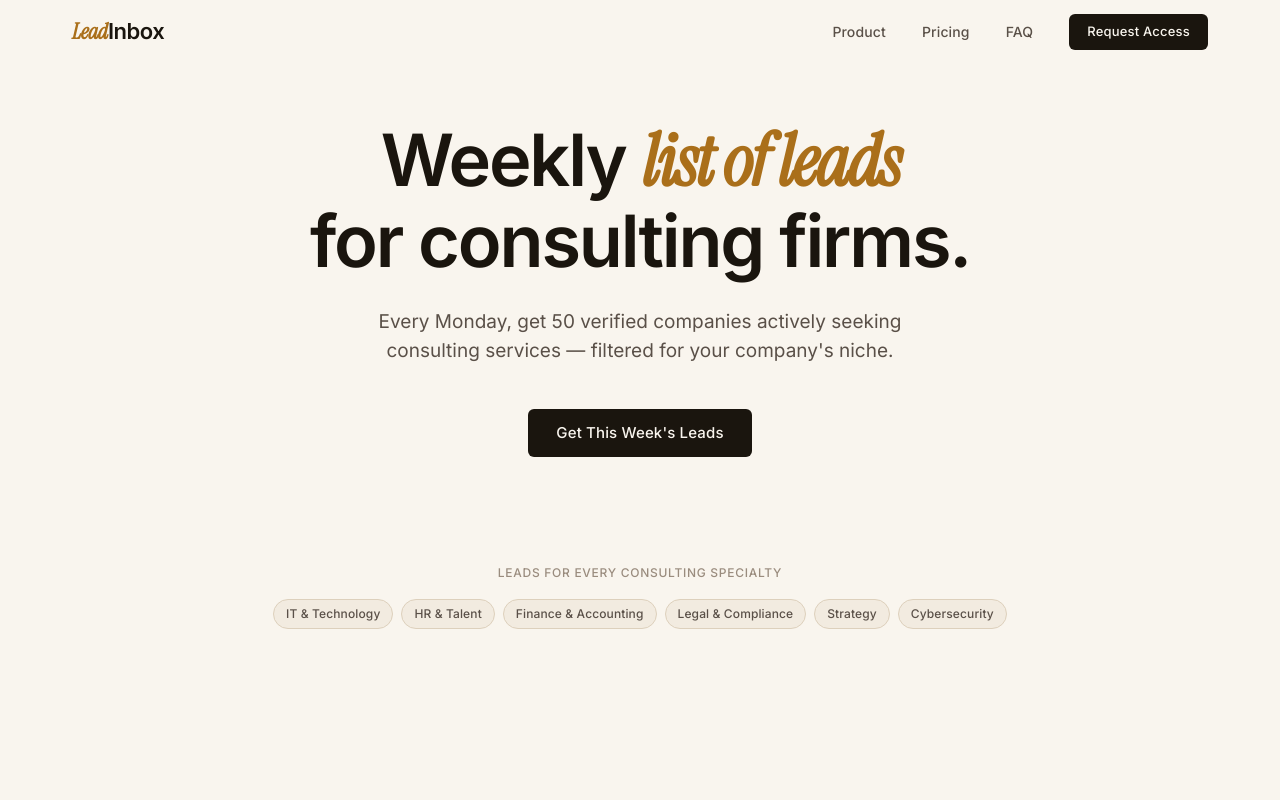
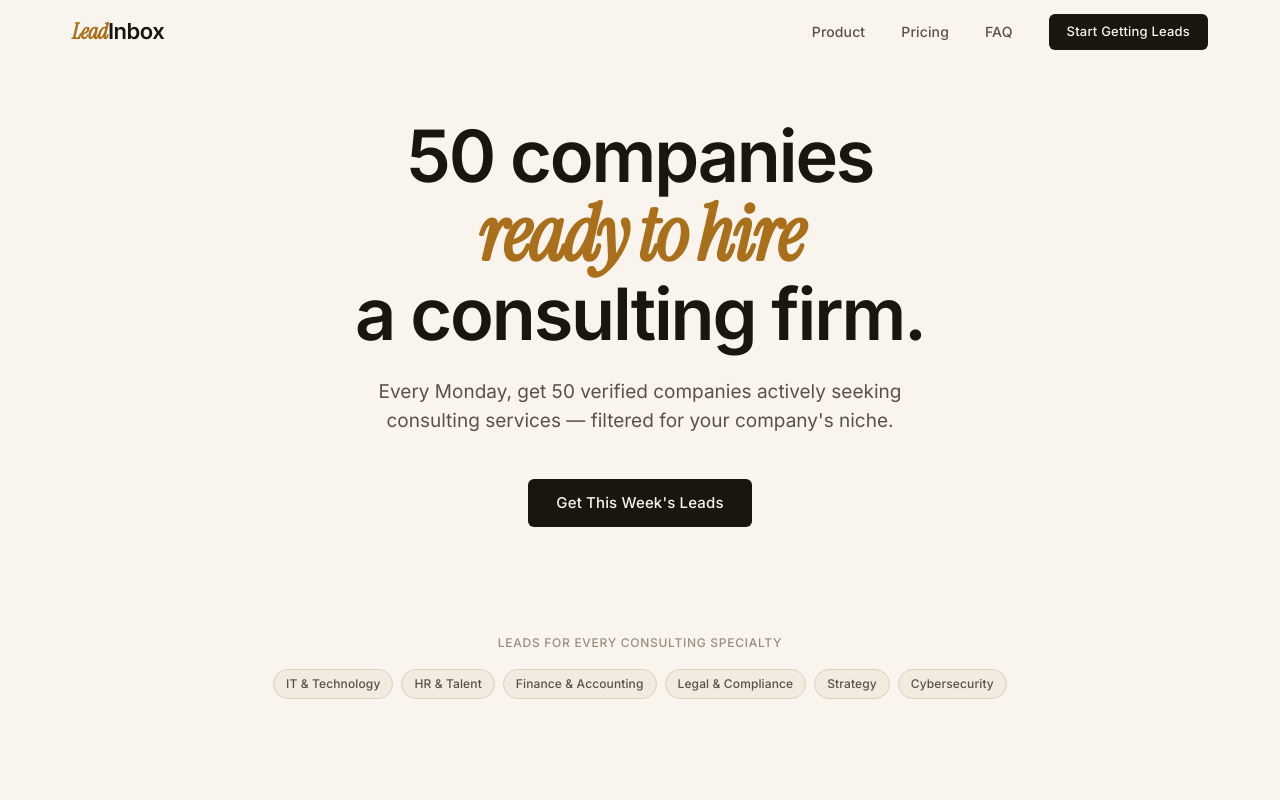
Before and after one commit to ArtemiiHH/consulting-leads, a React (Vite) app: page / in a window 1280 px wide. Shown: the top 800 px of the page. Built offline with nearby package versions, Linux system fonts and the light colour scheme; a web font is replaced by a local one.

Commit message:
Simplify even more

```diff
--- a/src/components/Categories/Categories.jsx
+++ b/src/components/Categories/Categories.jsx
@@ -1,15 +1,47 @@
-import styles from './Categories.module.css'
+import styles from "./Categories.module.css";
 
 const categories = [
-  { num: '01', name: 'IT & Digital Transformation', desc: 'For firms advising on technology adoption, infrastructure, and digital strategy.' },
-  { num: '02', name: 'HR & Talent Consulting', desc: 'For firms handling workforce planning, recruitment, and organisational development.' },
-  { num: '03', name: 'Finance & Accounting', desc: 'For firms supporting CFOs, audits, financial restructuring, and compliance.' },
-  { num: '04', name: 'Legal & Compliance', desc: 'For firms specialising in regulatory guidance, contract management, and risk.' },
-  { num: '05', name: 'Operations & Supply Chain', desc: 'For firms optimising processes, procurement, and logistics networks.' },
-  { num: '06', name: 'Strategy & Management', desc: 'For generalist strategy consultancies and management advisors.' },
-  { num: '07', name: 'Cybersecurity', desc: 'For firms focused on security audits, incident response, and risk assessment.' },
-  { num: '08', name: 'ESG & Sustainability', desc: 'For firms advising on environmental, social, and governance reporting and strategy.' },
-]
+  {
+    num: "01",
+    name: "IT & Digital Transformation",
+    desc: "For firms advising on technology adoption, infrastructure, and digital strategy.",
+  },
+  {
+    num: "02",
+    name: "HR & Talent Consulting",
+    desc: "For firms handling workforce planning, recruitment, and organisational development.",
+  },
+  {
+    num: "03",
+    name: "Finance & Accounting",
+    desc: "For firms supporting CFOs, audits, financial restructuring, and compliance.",
+  },
+  {
+    num: "04",
+    name: "Legal & Compliance",
+    desc: "For firms specialising in regulatory guidance, contract management, and risk.",
+  },
+  {
+    num: "05",
+    name: "Operations & Supply Chain",
+    desc: "For firms optimising processes, procurement, and logistics networks.",
+  },
+  {
+    num: "06",
+    name: "Strategy & Management",
+    desc: "For generalist strategy consultancies and management advisors.",
+  },
+  {
+    num: "07",
+    name: "Cybersecurity",
+    desc: "For firms focused on security audits, incident response, and risk assessment.",
+  },
+  {
+    num: "08",
+    name: "ESG & Sustainability",
+    desc: "For firms advising on environmental, social, and governance reporting and strategy.",
+  },
+];
 
 export default function Categories() {
   return (
@@ -19,12 +51,14 @@ export default function Categories() {
           <p className={styles.label}>Who it's for</p>
           <div className={styles.headerRow}>
             <h2 className={styles.title}>
-              Built for eight consulting <em className={styles.accent}>specialties.</em>
+              Built for eight consulting{" "}
+              <em className={styles.accent}>specialties.</em>
             </h2>
             <p className={styles.desc}>
-              Leads are categorised by consulting vertical so the prospects
-              you receive actually match your practice area — not just any
-              company with an open budget.
+              Generic lead lists waste your time. LeadInbox filters by
+              consulting vertical, so a Finance & Accounting firm never receives
+              IT transformation leads. You choose your specialty — we do the
+              rest.
             </p>
           </div>
         </div>
@@ -40,5 +74,5 @@ export default function Categories() {
         </div>
       </div>
     </section>
-  )
+  );
 }
--- a/src/components/FinalCTA/FinalCTA.jsx
+++ b/src/components/FinalCTA/FinalCTA.jsx
@@ -1,4 +1,4 @@
-import styles from './FinalCTA.module.css'
+import styles from "./FinalCTA.module.css";
 
 export default function FinalCTA({ onCheckout }) {
   return (
@@ -6,16 +6,21 @@ export default function FinalCTA({ onCheckout }) {
       <div className={`container ${styles.inner}`}>
         <p className={styles.eyebrow}>Ready to start?</p>
         <h2 className={styles.headline}>
-          Your next client relationship starts with{' '}
-          <em className={styles.accent}>the right introduction.</em>
+          Your next client is on{" "}
+          <em className={styles.accent}>this week's list.</em>
         </h2>
         <p className={styles.body}>
-          Request access today. Set your preferences once.
-          Receive your first verified lead file by the end of the week.
+          Sign up today, set your preferences once, and your first 50 leads
+          arrive Monday. Most of our customers send their first outreach email
+          the same day they receive the file.
         </p>
         <div className={styles.actions}>
-          <button type="button" className={styles.primaryBtn} onClick={() => onCheckout?.()}>
-            Request Access
+          <button
+            type="button"
+            className={styles.primaryBtn}
+            onClick={() => onCheckout?.()}
+          >
+            Find My Next Clients
           </button>
           <a href="mailto:hello@leadinbox.io" className={styles.secondaryBtn}>
             Talk to us first
@@ -24,5 +29,5 @@ export default function FinalCTA({ onCheckout }) {
         {/* <p className={styles.note}>No long-term contracts. Cancel any time.</p> */}
       </div>
     </section>
-  )
+  );
 }
--- a/src/components/Header/Header.jsx
+++ b/src/components/Header/Header.jsx
@@ -25,7 +25,7 @@ export default function Header() {
         </nav>
 
         <a href="#pricing" className={styles.cta}>
-          Request Access
+          Start Getting Leads
         </a>
 
         <button
--- a/src/components/Hero/Hero.jsx
+++ b/src/components/Hero/Hero.jsx
@@ -14,9 +14,9 @@ export default function Hero() {
     <section className={styles.hero}>
       <div className={`container ${styles.inner}`}>
         <h1 className={styles.headline}>
-          Weekly <em className={styles.accent}>list of leads</em>
-          <br />
-          for consulting firms.
+          <span className={styles.line}>50 companies</span>
+          <em className={styles.accent}>ready to hire</em>
+          <span className={styles.line}>a consulting firm.</span>
         </h1>
 
         <p className={styles.subtext}>
--- a/src/components/Hero/Hero.module.css
+++ b/src/components/Hero/Hero.module.css
@@ -31,17 +31,26 @@
   font-family: var(--font-sans);
   font-size: clamp(44px, 7vw, 72px);
   font-weight: 600;
-  line-height: 1.10;
+  line-height: 1;
   letter-spacing: -0.03em;
   color: var(--text-primary);
   margin-bottom: 28px;
+  display: flex;
+  flex-direction: column;
+  align-items: center;
+  gap: 4px;
+}
+
+.line {
+  display: block;
 }
 
 .accent {
   font-family: var(--font-serif);
-  font-size: clamp(44px, 7vw, 72px);
+  font-size: clamp(48px, 7.5vw, 78px);
   font-style: italic;
   color: var(--accent);
+  display: block;
 }
 
 .subtext {
--- a/src/components/Pricing/Pricing.jsx
+++ b/src/components/Pricing/Pricing.jsx
@@ -73,7 +73,7 @@ export default function Pricing({ onCheckout }) {
                 className={`${styles.cta} ${plan.recommended ? styles.ctaPrimary : styles.ctaSecondary}`}
                 onClick={() => onCheckout?.(plan.name)}
               >
-                Request Access
+                Claim This Week's Leads
               </button>
 
               <ul className={styles.featureList}>
```
Also changed, not shown: src/components/FAQ/FAQ.jsx (+28 -26 lines).
